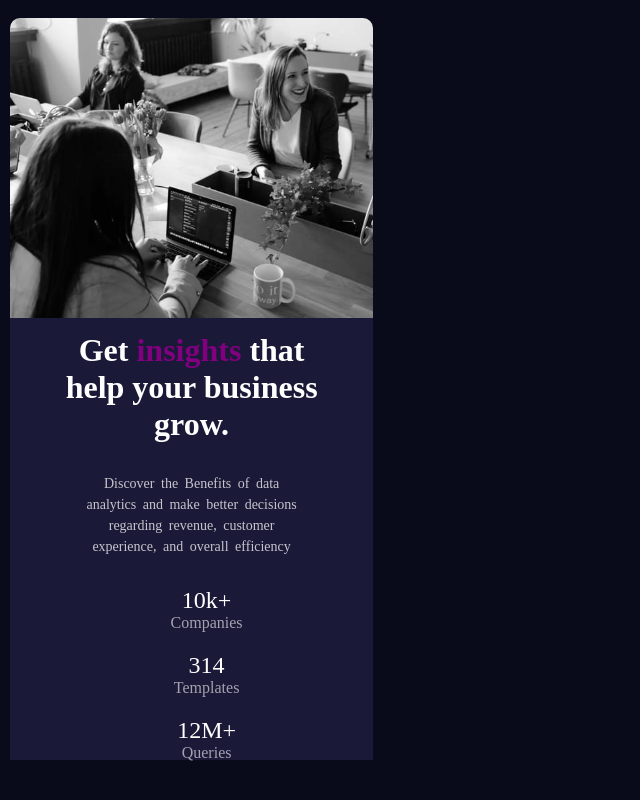
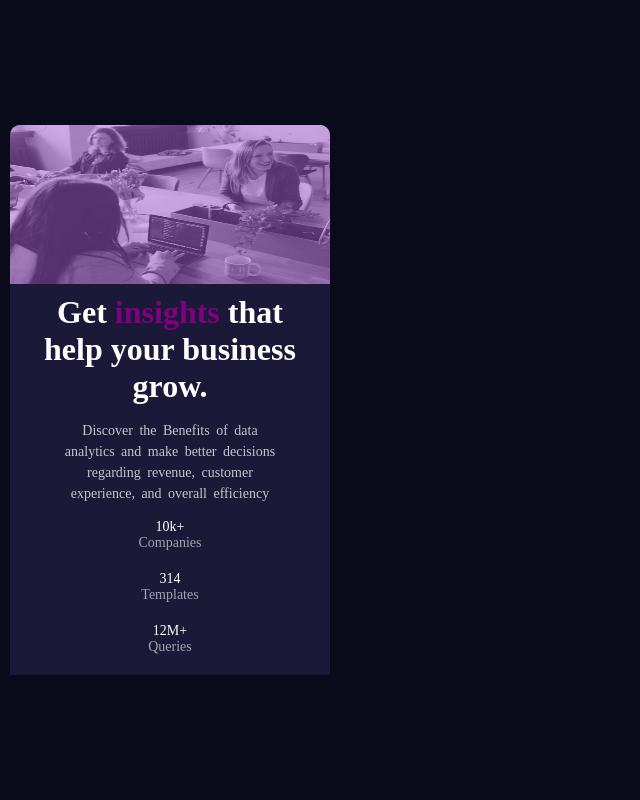
Before and after one commit to Alwaysgreen18/Stats-Preview-Card, a plain HTML site: page index.html in a window 1280 px wide. Shown: the whole page, without its empty margins (0-640 px from the left). Drawn offline with Linux system fonts and the light colour scheme.

Commit message:
third commit

```diff
--- a/card.css
+++ b/card.css
@@ -9,7 +9,7 @@
 body {
     /* border: 2px solid red; */
     height: 100vh;
-    max-width: 100%;
+    /* max-width: 100%; */
     background: rgb(9, 11, 26);
     display: flex;
     flex-direction: row;
@@ -22,8 +22,8 @@ section {
     flex-direction: column;
     align-items: center;
     justify-content: center;
-    height: 90vh;
-    width: 100%;
+    height: 550px;
+    width: 320px;
     border-top-right-radius: 10px;
     border-top-left-radius: 10px;
     margin: auto;
@@ -31,15 +31,25 @@ section {
 }
 
 .parent {
-    height: 50%;
+    height: 30%;
     width: 100%;
 }
 
-.pic1 {
-    height: 300px;
+.parent .pic1 {
+    height: 100%;
     width: 100%;
     border-top-right-radius: 10px;
     border-top-left-radius: 10px;
+}
+
+.parent .overlay {
+    border-top-right-radius: 10px;
+    border-top-left-radius: 10px;
+    height: 100%;
+    width: 100%;
+    background: rgb(170, 92, 219);
+    opacity: 0.5;
+    margin-top: -163px;
 }
 
 h2 {
@@ -47,7 +57,7 @@ h2 {
     font-size: 2em;
     text-align: center;
     color: white;
-    margin-bottom: 30px;
+    margin-bottom: 15px;
     margin-top: 10px;
 }
 
@@ -60,7 +70,7 @@ h2 {
 }
 
 p {
-    margin-bottom: 30px;
+    margin-bottom: 15px;
     font-size: 14px;
     color: rgba(255, 255, 255, 0.75);
     text-align: center;
@@ -81,20 +91,25 @@ p {
 }
 
 .head {
-    margin-left: 30px;
-    margin-bottom: 20px;
+    margin-bottom: 5px;
     display: flex;
     flex-direction: column;
     align-items: center;
     justify-content: center;
+    margin-bottom: 20px;
 }
 
 .stat {
     color: white;
     font-weight: 400;
-    font-size: 1.5rem;
+    font-size: 14px;
+    text-align: center;
 }
 
 .stat-span {
+    text-align: center;
+    font-size: 14px;
     color: rgba(255, 255, 255, 0.6);
 }
+
+/* Desktop Screen */
```
